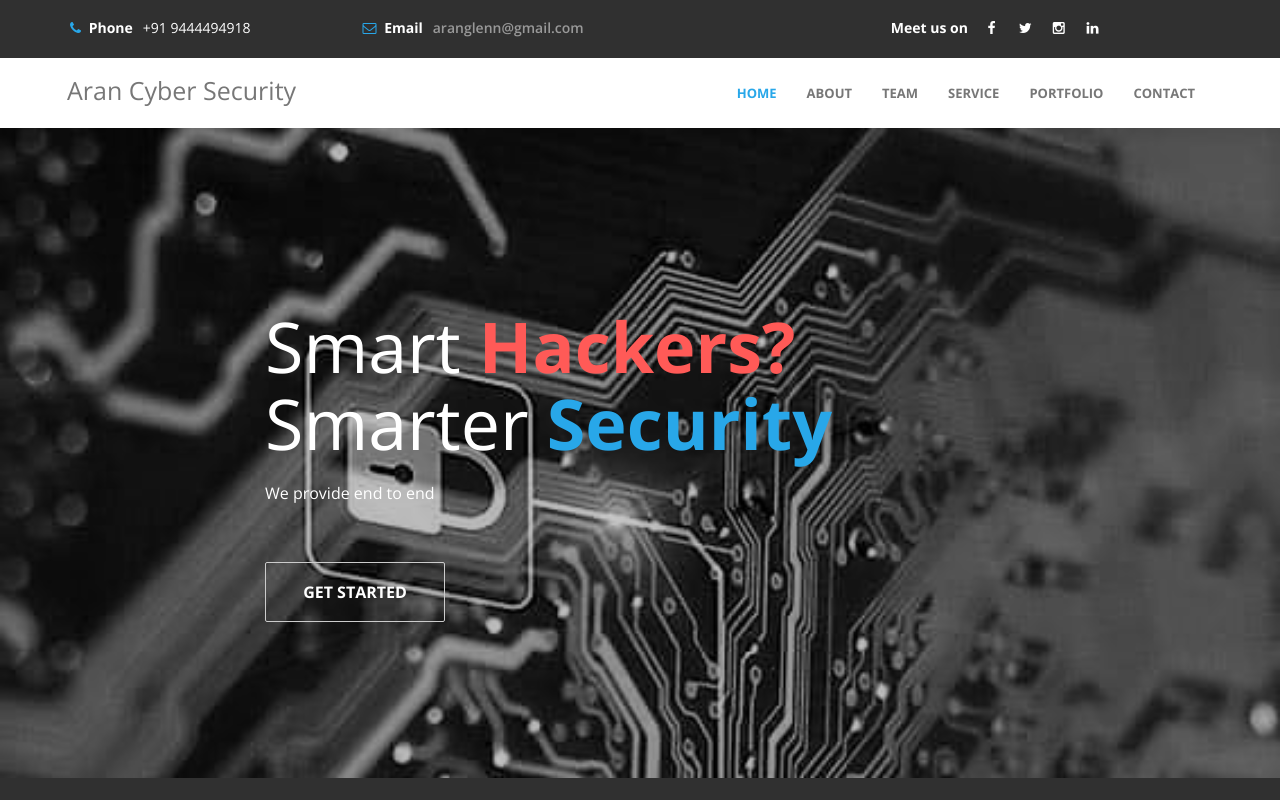
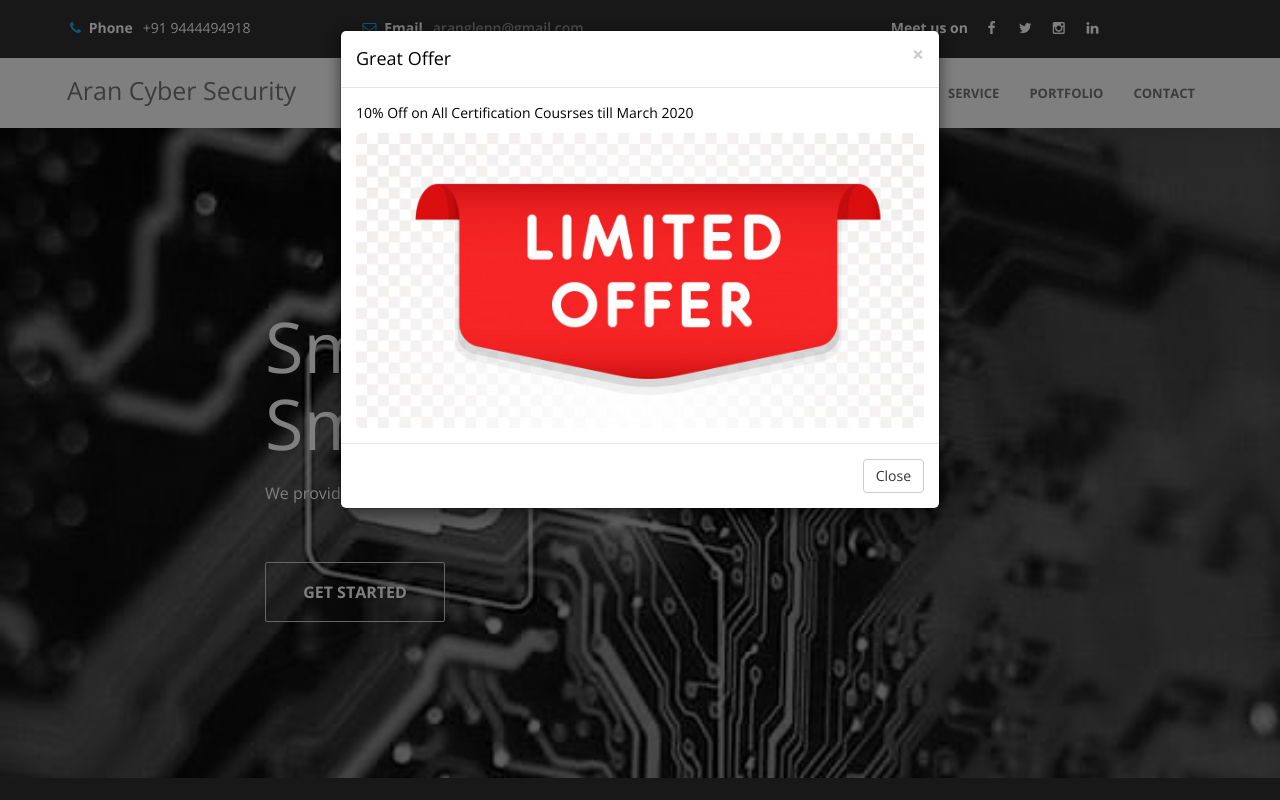
Before and after one commit to rinovethamoses97/Aran-Cyber-Security-Website, a website: page public/index.html in a window 1280 px wide. Shown: the top 800 px of the page. Drawn offline with nearby package versions, Linux system fonts and the light colour scheme.

Commit message:
Offer Modal Added

```diff
--- a/public/css/templatemo-style.css
+++ b/public/css/templatemo-style.css
@@ -248,6 +248,14 @@ header .social-icon li a
 .element {
 	height: 60px;
 	font-size: 16px;
+}
+#modal-body-content
+{
+	color:black;
+}
+#modal-header-content
+{
+	color:black;
 }
 /* end home */
 
--- a/public/index.html
+++ b/public/index.html
@@ -369,7 +369,29 @@
                 </div>
             </div>
         </footer>
-        <!-- end copyright -->
+		<!-- end copyright -->
 
+		<!-- Offer Modal -->
+		<div class="modal fade" id="myModal" role="dialog">
+			<div class="modal-dialog">
+
+			  <!-- Modal content-->
+			  <div class="modal-content">
+				<div class="modal-header">
+				  <button type="button" class="close" data-dismiss="modal">&times;</button>
+				  <h4 id="modal-header-content" class="modal-title">Great Offer</h4>
+				</div>
+				<div class="modal-body">
+				  <p id="modal-body-content">10% Off on All Certification Cousrses till March 2020</p>
+				  <img src="images/offer-image.jpg" class="img-responsive img-rounded">
+				</div>
+				<div class="modal-footer">
+				  <button type="button" class="btn btn-default" data-dismiss="modal">Close</button>
+				</div>
+			  </div>
+			</div>
+		</div>
+
+		<!-- Offer Modal -->
 	</body>
 </html>
--- a/public/js/custom.js
+++ b/public/js/custom.js
@@ -49,7 +49,8 @@ $(function(){
 
 /* start preloader */
 $(window).load(function(){
-	$('.preloader').fadeOut(1000); // set duration in brackets
+    $('.preloader').fadeOut(1000); // set duration in brackets
+    $('#myModal').modal()
 });
 /* end preloader */
 
```
Also changed, not shown: public/images/offer-image.jpg (added).
